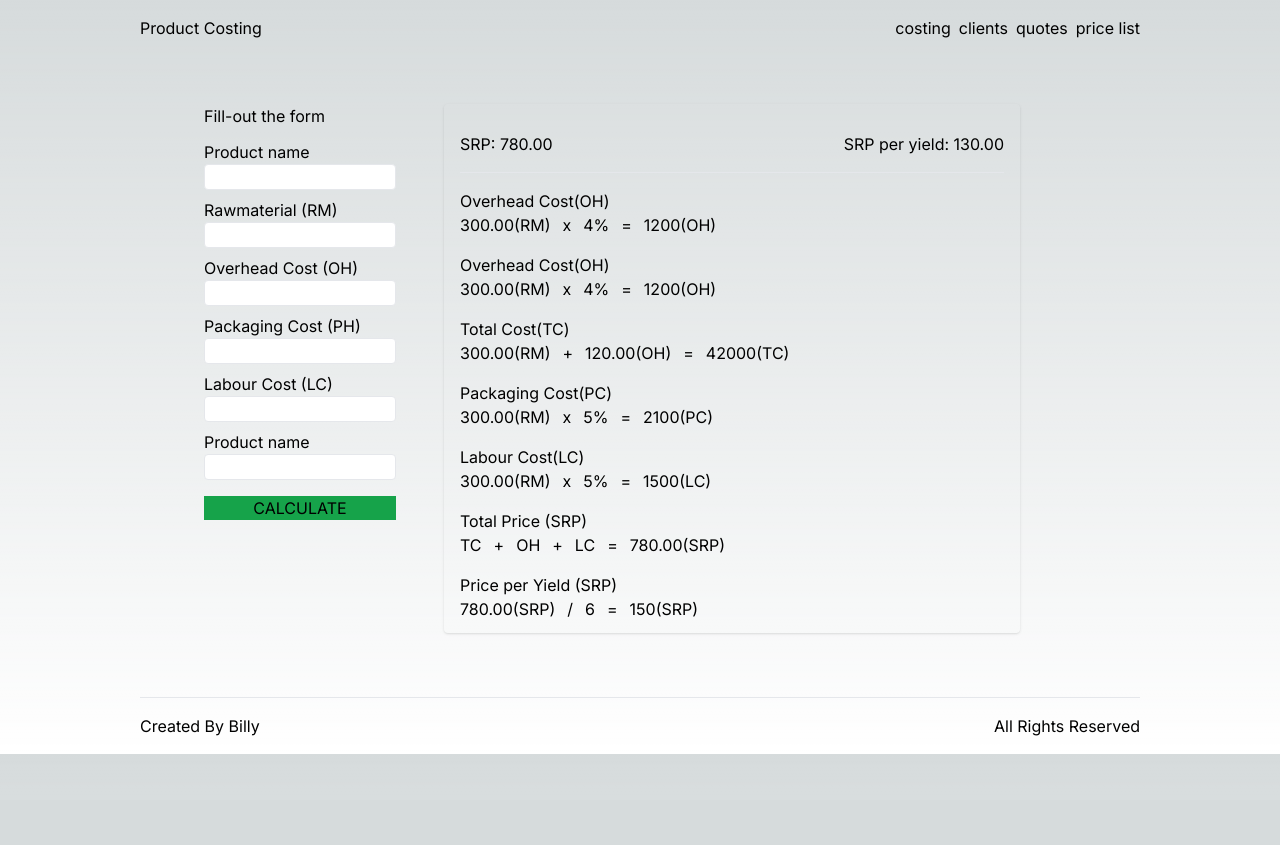
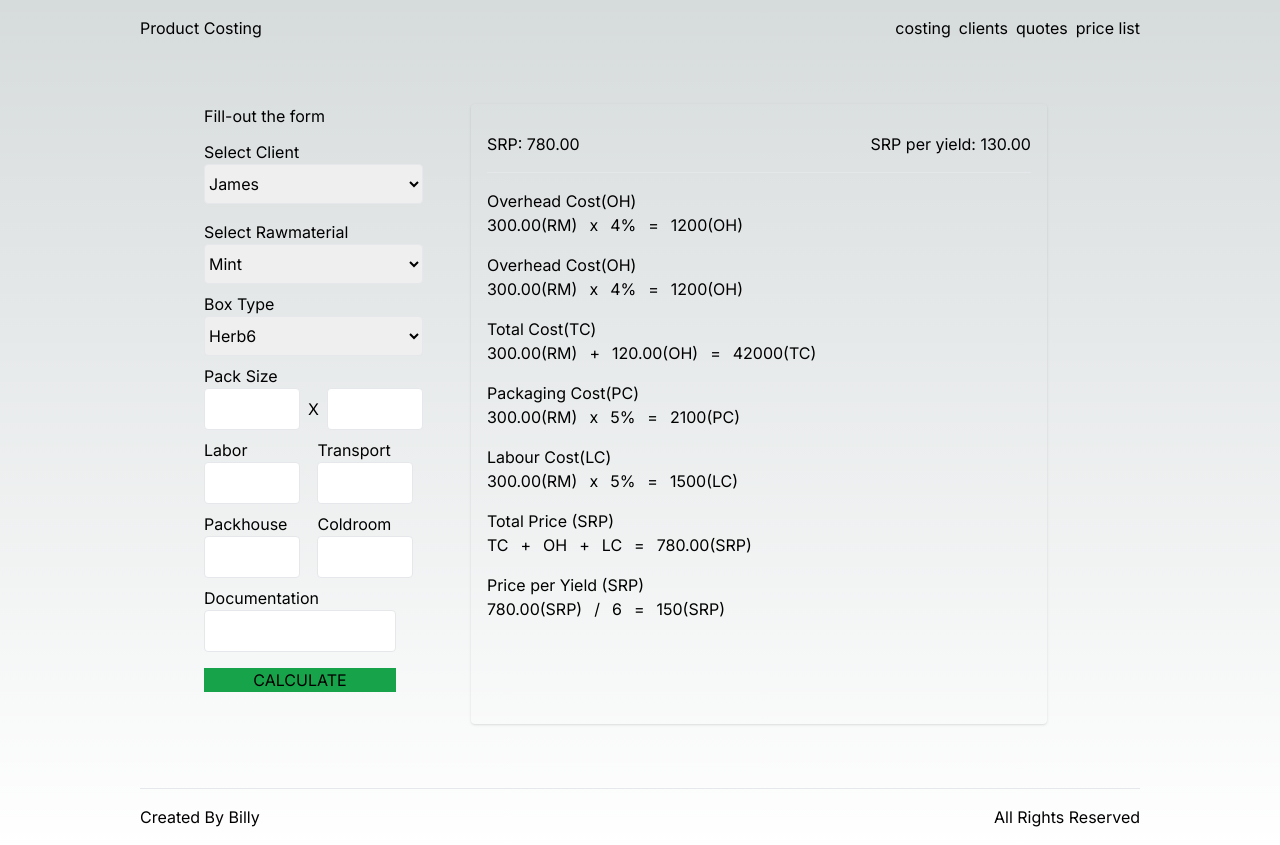
Before and after one commit to billykagwe/lisama, a Next.js app: page / in a window 1280 px wide. Before the commit the page ends 800 px from the top, so only its background shows below. Built offline with nearby package versions, Linux system fonts and the light colour scheme.

Commit message:
cost params

```diff
--- a/app/page.tsx
+++ b/app/page.tsx
@@ -21,41 +21,102 @@ export default function Home() {
           <div className='mb-8 px-8'>
             <p className='mb-3'>Fill-out the form</p>
             <div className='gap-y-2 flex flex-col mb-4'>
-              <div className='flex flex-col'>
+              <div className='flex flex-col mb-2'>
                 <label className='block' htmlFor='product name'>
-                  Product name
+                  Select Client
                 </label>
-                <input type='text' className='border rounded px-4 w-48' />
+                <select className='border py-2 rounded ' name='' id=''>
+                  <option value=''>James</option>
+                  <option value=''>Paul</option>
+                  <option value=''>June</option>
+                </select>
               </div>
               <div className='flex flex-col'>
                 <label className='block' htmlFor='product name'>
-                  Rawmaterial (RM)
+                  Select Rawmaterial
                 </label>
-                <input type='text' className='border rounded px-4 w-48' />
+                <select className='border py-2 rounded ' name='' id=''>
+                  <option value=''>Mint</option>
+                  <option value=''>Chives</option>
+                  <option value=''>Basil</option>
+                </select>
               </div>
               <div className='flex flex-col'>
                 <label className='block' htmlFor='product name'>
-                  Overhead Cost (OH)
+                  Box Type
                 </label>
-                <input type='text' className='border rounded px-4 w-48' />
+                <select className='border py-2 rounded ' name='' id=''>
+                  <option value=''>Herb6</option>
+                  <option value=''>Herb8</option>
+                  <option value=''>Herb9</option>
+                </select>
+              </div>
+
+              <div className='flex flex-col'>
+                <label className='block' htmlFor='product name'>
+                  Pack Size
+                </label>
+                <div className='flex justify-between gap-2  items-center'>
+                  <input
+                    type='number'
+                    className='border rounded px-4 block py-2 w-24'
+                  />
+                  <div>X</div>
+                  <input
+                    type='number'
+                    className='border rounded px-4 block py-2 w-24'
+                  />
+                </div>
+              </div>
+
+              <div className='flex justify-center items-center gap-x-2'>
+                <div className='w-full'>
+                  <label className='block' htmlFor='product name'>
+                    Labor
+                  </label>
+                  <input
+                    type='number'
+                    className='border rounded px-4 block py-2 w-24'
+                  />
+                </div>
+                <div className='w-full'>
+                  <label className='block' htmlFor='product name'>
+                    Transport
+                  </label>
+                  <input
+                    type='number'
+                    className='border rounded px-4 block py-2 w-24'
+                  />
+                </div>
+              </div>
+              <div className='flex justify-center items-center gap-2'>
+                <div className='w-full'>
+                  <label className='block' htmlFor='product name'>
+                    Packhouse
+                  </label>
+                  <input
+                    type='number'
+                    className='border rounded px-4 block py-2 w-24'
+                  />
+                </div>
+                <div className='w-full'>
+                  <label className='block' htmlFor='product name'>
+                    Coldroom
+                  </label>
+                  <input
+                    type='number'
+                    className='border rounded px-4 block py-2 w-24'
+                  />
+                </div>
               </div>
               <div className='flex flex-col'>
                 <label className='block' htmlFor='product name'>
-                  Packaging Cost (PH)
+                  Documentation
                 </label>
-                <input type='text' className='border rounded px-4 w-48' />
-              </div>
-              <div className='flex flex-col'>
-                <label className='block' htmlFor='product name'>
-                  Labour Cost (LC)
-                </label>
-                <input type='text' className='border rounded px-4 w-48' />
-              </div>
-              <div className='flex flex-col'>
-                <label className='block' htmlFor='product name'>
-                  Product name
-                </label>
-                <input type='text' className='border rounded px-4 w-48' />
+                <input
+                  type='number'
+                  className='border rounded px-4 w-48 py-2'
+                />
               </div>
             </div>
             <div>
```
Also changed, not shown: 1 other file (tests, documents, lock files or other folders).
